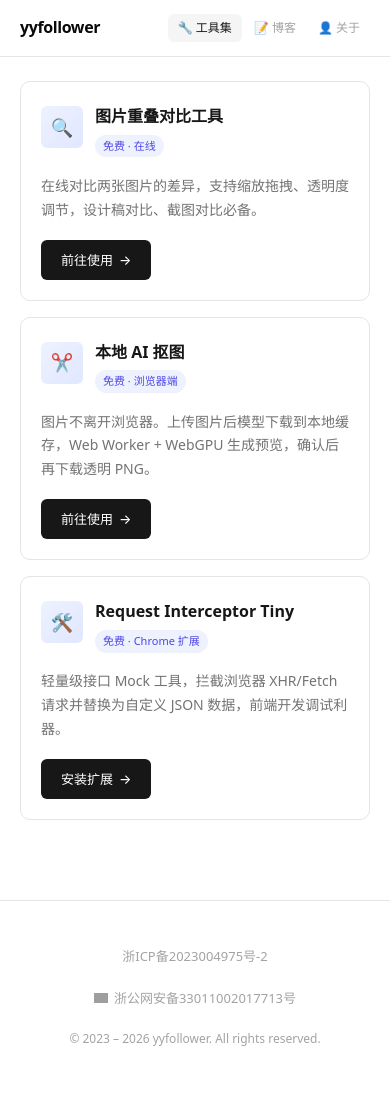
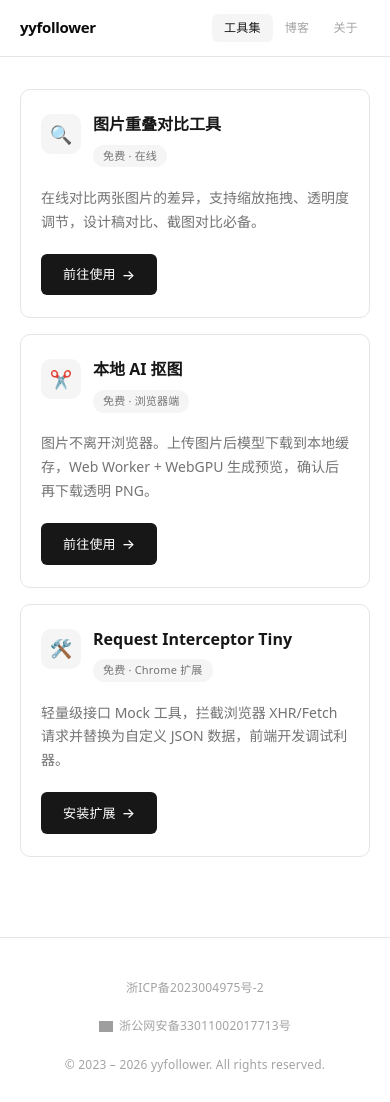
Before and after one commit to andy7076/my_blog, a Flask app: page / in a window 390 px wide. Before the commit the page ends 1046 px from the top, so only its background shows below. Run offline with Flask 3, Linux system fonts and the light colour scheme; some libraries are stand-ins or nearby versions; grey boxes are pictures that could not be loaded.

Commit message:
auto: 2026-05-15 14:40

```diff
--- a/templates/base.html
+++ b/templates/base.html
@@ -32,7 +32,7 @@
             --shadow-sm: 0 1px 3px rgba(0, 0, 0, 0.06), 0 1px 2px rgba(0, 0, 0, 0.04);
             --shadow-md: 0 4px 6px rgba(0, 0, 0, 0.04), 0 2px 4px rgba(0, 0, 0, 0.03);
             --shadow-lg: 0 10px 15px rgba(0, 0, 0, 0.04), 0 4px 6px rgba(0, 0, 0, 0.03);
-            --transition: 150ms cubic-bezier(0.4, 0, 0.2, 1);
+            --transition: 200ms cubic-bezier(0.4, 0, 0.2, 1);
         }
 
         * {
@@ -77,9 +77,9 @@
             position: sticky;
             top: 0;
             z-index: 100;
-            background: rgba(255, 255, 255, 0.95);
-            backdrop-filter: saturate(180%) blur(20px);
-            -webkit-backdrop-filter: saturate(180%) blur(20px);
+            background: rgba(255, 255, 255, 0.92);
+            backdrop-filter: saturate(180%) blur(24px);
+            -webkit-backdrop-filter: saturate(180%) blur(24px);
             border-bottom: 1px solid var(--gray-200);
         }
 
@@ -91,9 +91,9 @@
         }
 
         .site-title {
-            font-size: 18px;
-            font-weight: 700;
-            letter-spacing: -0.4px;
+            font-size: 17px;
+            font-weight: 650;
+            letter-spacing: -0.3px;
             color: var(--black);
         }
 
@@ -105,11 +105,11 @@
         nav {
             display: flex;
             align-items: center;
-            gap: 4px;
+            gap: 2px;
         }
 
         .header-tab-btn {
-            padding: 8px 18px;
+            padding: 7px 18px;
             font-size: 14px;
             font-weight: 500;
             color: var(--gray-400);
@@ -122,6 +122,7 @@
             white-space: nowrap;
             font-family: inherit;
             line-height: 1.4;
+            letter-spacing: 0.3px;
         }
 
         .header-tab-btn:hover {
@@ -141,21 +142,21 @@
                 -webkit-overflow-scrolling: touch;
                 scrollbar-width: none;
                 -ms-overflow-style: none;
-                gap: 2px;
+                gap: 0;
             }
             nav::-webkit-scrollbar {
                 display: none;
             }
             .header-tab-btn {
                 flex-shrink: 0;
-                padding: 8px 12px;
+                padding: 7px 14px;
                 font-size: 13px;
             }
         }
 
         @media (max-width: 480px) {
             .header-tab-btn {
-                padding: 6px 10px;
+                padding: 6px 12px;
                 font-size: 12px;
             }
         }
@@ -163,7 +164,7 @@
         /* Tab content animations */
         .tab-content {
             display: none;
-            animation: tabFadeIn 0.25s ease;
+            animation: tabFadeIn 0.3s ease;
         }
 
         .tab-content.active {
@@ -171,21 +172,20 @@
         }
 
         @keyframes tabFadeIn {
-            from { opacity: 0; transform: translateY(6px); }
+            from { opacity: 0; transform: translateY(8px); }
             to   { opacity: 1; transform: translateY(0); }
         }
 
         /* ===== Main Content ===== */
         main {
             min-height: calc(100vh - 280px);
-            padding: 64px 0;
+            padding: 56px 0 80px;
         }
 
         /* ===== Footer ===== */
         footer {
             border-top: 1px solid var(--gray-200);
-            padding: 40px 0 32px;
-            margin-top: 80px;
+            padding: 36px 0 28px;
             background: var(--white);
         }
 
@@ -193,7 +193,7 @@
             display: flex;
             flex-direction: column;
             align-items: center;
-            gap: 16px;
+            gap: 14px;
         }
 
         .footer-links {
@@ -207,12 +207,13 @@
         .footer-link {
             color: var(--gray-400);
             text-decoration: none;
-            font-size: 13px;
+            font-size: 12px;
             transition: color var(--transition);
             display: inline-flex;
             align-items: center;
             gap: 6px;
             padding: 4px 0;
+            letter-spacing: 0.2px;
         }
 
         .footer-link:hover {
@@ -221,7 +222,7 @@
 
         .footer-divider {
             color: var(--gray-200);
-            font-size: 12px;
+            font-size: 11px;
             user-select: none;
         }
 
@@ -246,6 +247,7 @@
             font-size: 12px;
             line-height: 1.6;
             text-align: center;
+            letter-spacing: 0.2px;
         }
 
         /* ===== Responsive ===== */
@@ -259,16 +261,16 @@
             }
 
             .site-title {
-                font-size: 16px;
+                font-size: 15px;
             }
 
             main {
-                padding: 48px 0;
+                padding: 40px 0 60px;
             }
 
             .footer-links {
                 flex-direction: column;
-                gap: 12px;
+                gap: 10px;
             }
 
             .footer-divider {
@@ -282,7 +284,7 @@
             }
 
             main {
-                padding: 40px 0;
+                padding: 32px 0 48px;
             }
         }
     </style>
@@ -294,9 +296,9 @@
         <div class="container">
             <div class="site-title"><a href="/">yyfollower</a></div>
             <nav>
-                <button class="header-tab-btn{% if active_tab == 'tools' %} active{% endif %}" data-tab="tools" onclick="switchTab('tools')">🔧 工具集</button>
-                <button class="header-tab-btn{% if active_tab == 'posts' %} active{% endif %}" data-tab="posts" onclick="switchTab('posts')">📝 博客</button>
-                <button class="header-tab-btn{% if active_tab == 'about' %} active{% endif %}" data-tab="about" onclick="switchTab('about')">👤 关于</button>
+                <button class="header-tab-btn{% if active_tab == 'tools' %} active{% endif %}" data-tab="tools" onclick="switchTab('tools')">工具集</button>
+                <button class="header-tab-btn{% if active_tab == 'posts' %} active{% endif %}" data-tab="posts" onclick="switchTab('posts')">博客</button>
+                <button class="header-tab-btn{% if active_tab == 'about' %} active{% endif %}" data-tab="about" onclick="switchTab('about')">关于</button>
             </nav>
         </div>
     </header>
@@ -329,15 +331,12 @@
         }
 
         function switchTab(name) {
-            // 检查当前页面是否有 tab 内容区
             var target = document.getElementById('tab-' + name);
             if (!target) {
-                // 不在首页，跳转到首页并带上 tab 参数
                 window.location.href = '/?tab=' + name;
                 return;
             }
 
-            // 更新 URL 参数（不刷新页面）
             var url = new URL(window.location);
             url.searchParams.set('tab', name);
             window.history.replaceState({tab: name}, '', url);
@@ -352,11 +351,9 @@
             });
             target.classList.add('active');
 
-            // 滚动到顶部
             window.scrollTo({top: 0, behavior: 'smooth'});
         }
 
-        // 页面加载时检测 URL 中的 tab 参数
         (function() {
             var params = new URLSearchParams(window.location.search);
             var tab = params.get('tab');
--- a/templates/index.html
+++ b/templates/index.html
@@ -5,53 +5,46 @@
 {% block content %}
 <style>
     /* ===== Tools Section ===== */
-    .tools-section-title {
-        font-size: 13px;
-        font-weight: 600;
-        color: var(--gray-400);
-        text-transform: uppercase;
-        letter-spacing: 1.2px;
-        margin-bottom: 20px;
-    }
-
     .tools-grid {
         display: grid;
         grid-template-columns: repeat(auto-fill, minmax(300px, 1fr));
-        gap: 16px;
-        margin-top: 24px;
+        gap: 20px;
+        margin-bottom: 80px;
+        margin-top: 32px;
     }
 
     .tool-card {
         background: var(--white);
         border: 1px solid var(--gray-200);
         border-radius: var(--radius-md);
-        padding: 28px 24px;
-        transition: all 0.2s ease;
+        padding: 32px 28px 28px;
+        transition: all 0.25s ease;
         cursor: default;
+        position: relative;
     }
 
     .tool-card:hover {
         border-color: var(--gray-300);
-        box-shadow: 0 6px 20px rgba(0,0,0,0.05);
-        transform: translateY(-2px);
+        box-shadow: 0 8px 30px rgba(0,0,0,0.06);
+        transform: translateY(-3px);
     }
 
     .tool-card-top {
         display: flex;
         align-items: flex-start;
         gap: 16px;
-        margin-bottom: 16px;
+        margin-bottom: 18px;
     }
 
     .tool-icon-wrap {
-        width: 48px;
-        height: 48px;
-        border-radius: var(--radius-sm);
-        background: linear-gradient(135deg, #eef2ff, #e0e7ff);
+        width: 44px;
+        height: 44px;
+        border-radius: 10px;
+        background: var(--gray-100);
         display: flex;
         align-items: center;
         justify-content: center;
-        font-size: 22px;
+        font-size: 20px;
         flex-shrink: 0;
     }
 
@@ -65,31 +58,32 @@
         font-weight: 600;
         color: var(--gray-900);
         line-height: 1.3;
-        margin-bottom: 4px;
+        margin-bottom: 6px;
     }
 
     .tool-card-badge {
         display: inline-block;
         font-size: 11px;
         font-weight: 500;
-        color: #4f46e5;
-        background: #eef2ff;
-        padding: 2px 8px;
+        color: var(--gray-500);
+        background: var(--gray-100);
+        padding: 2px 10px;
         border-radius: 20px;
+        letter-spacing: 0.2px;
     }
 
     .tool-card-desc {
         font-size: 14px;
         color: var(--gray-500);
         line-height: 1.7;
-        margin-bottom: 18px;
+        margin-bottom: 20px;
     }
 
     .tool-card-btn {
         display: inline-flex;
         align-items: center;
         gap: 6px;
-        padding: 9px 20px;
+        padding: 9px 22px;
         background: var(--gray-900);
         color: #fff;
         font-size: 13px;
@@ -97,6 +91,7 @@
         border-radius: var(--radius-sm);
         text-decoration: none;
         transition: all 0.2s ease;
+        letter-spacing: 0.2px;
     }
 
     .tool-card-btn:hover {
@@ -106,10 +101,11 @@
 
     .tool-card-btn .arrow {
         transition: transform 0.2s ease;
+        font-size: 14px;
     }
 
     .tool-card-btn:hover .arrow {
-        transform: translateX(3px);
+        transform: translateX(4px);
     }
 
     /* ===== Post List ===== */
@@ -335,7 +370,7 @@
         }
 
         .tool-card {
-            padding: 24px 20px 20px;
+            padding: 24px 20px 22px;
         }
 
         .tool-card-top {
@@ -343,13 +378,14 @@
         }
 
         .tool-icon-wrap {
-            width: 42px;
-            height: 42px;
+            width: 40px;
+            height: 40px;
             font-size: 18px;
         }
     }
 </style>
 
+<!-- Tools Tab -->
 <div class="tab-content{% if active_tab == 'tools' %} active{% endif %}" id="tab-tools">
     <div class="tools-grid">
         <div class="tool-card">
```
Also changed, not shown: other parts of templates/index.html (+73 -34 lines).
